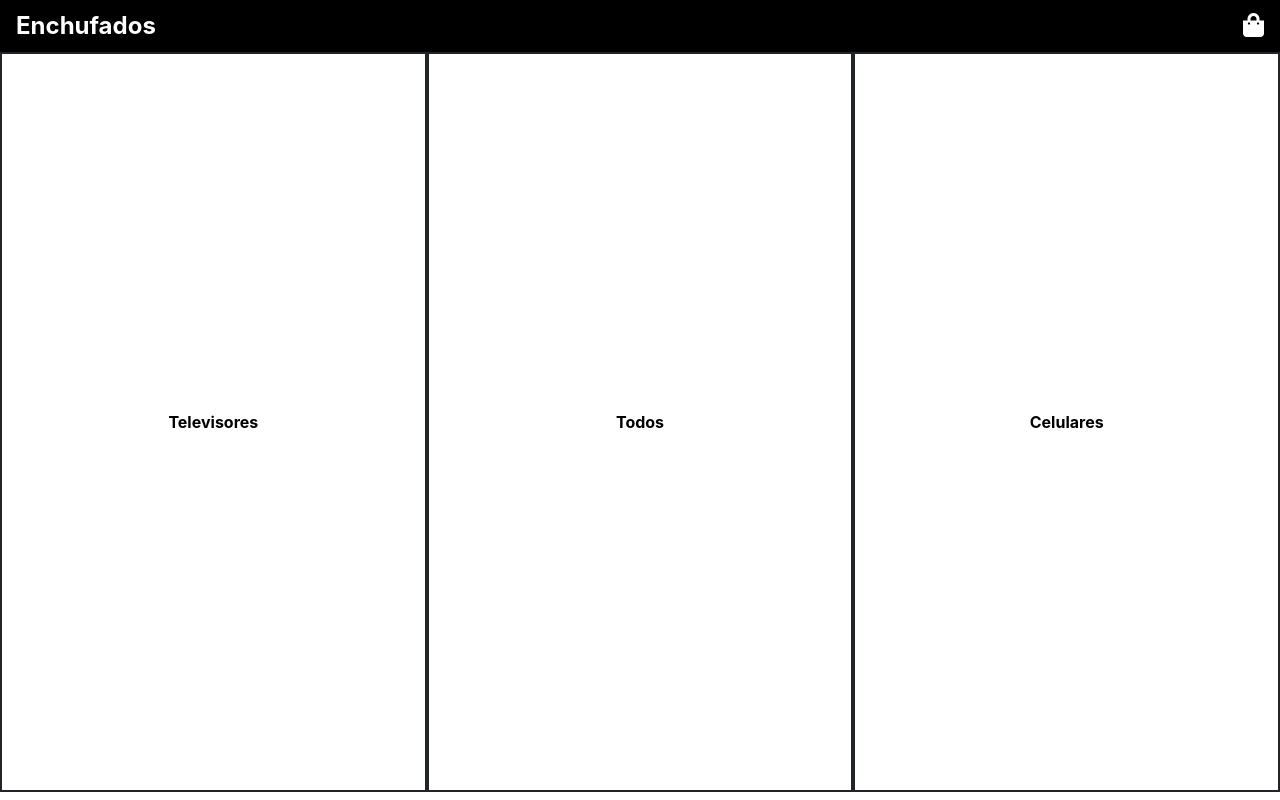
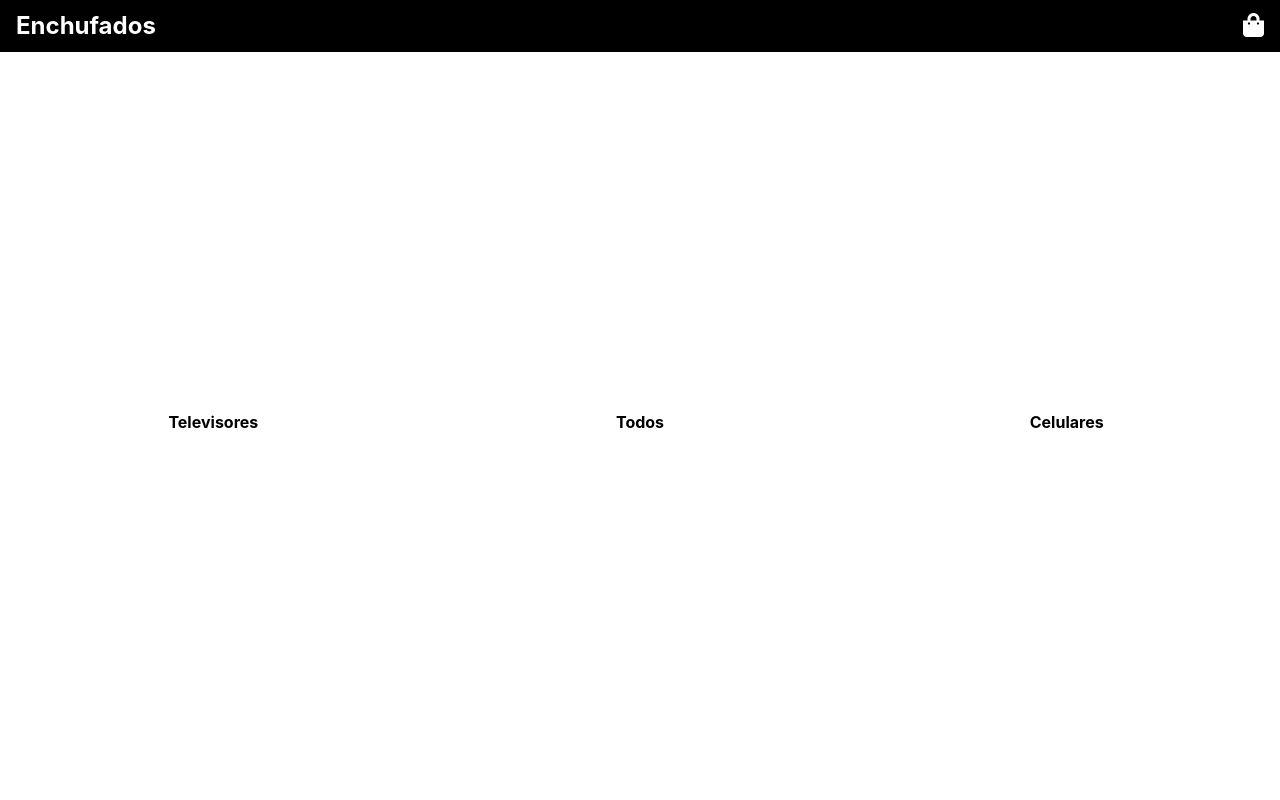
Before and after one commit to casanc/catalogo-de-productos, an Angular app: page /home in a window 1280 px wide. Built offline with nearby package versions, Linux system fonts and the light colour scheme.

Commit message:
Delete comment code

```diff
--- a/src/app/components/home/home.component.css
+++ b/src/app/components/home/home.component.css
@@ -9,7 +9,7 @@
 }
 
 .category {
-    border: solid 2px;
+    border: solid 0px 2px 0px 0px;
     display: flex;
     flex: 3 1;
 }
@@ -47,7 +47,6 @@ a{
     }
 }
 
-
 @media only screen and (min-width: 992px) {
     .home {
         height: 92.5vh;
--- a/src/app/components/home/home.component.html
+++ b/src/app/components/home/home.component.html
@@ -1,11 +1,11 @@
 <div class="home">
-  <div class="category">
+  <div class="category" routerLink="/televisores">
     <a routerLink="/televisores">Televisores</a>
   </div>
-  <div class="category">
+  <div class="category" routerLink="/todos">
     <a routerLink="/todos">Todos</a>
   </div>
-  <div class="category">
+  <div class="category" routerLink="/celulares">
     <a routerLink="/celulares">Celulares</a>
   </div>
 </div>
```
